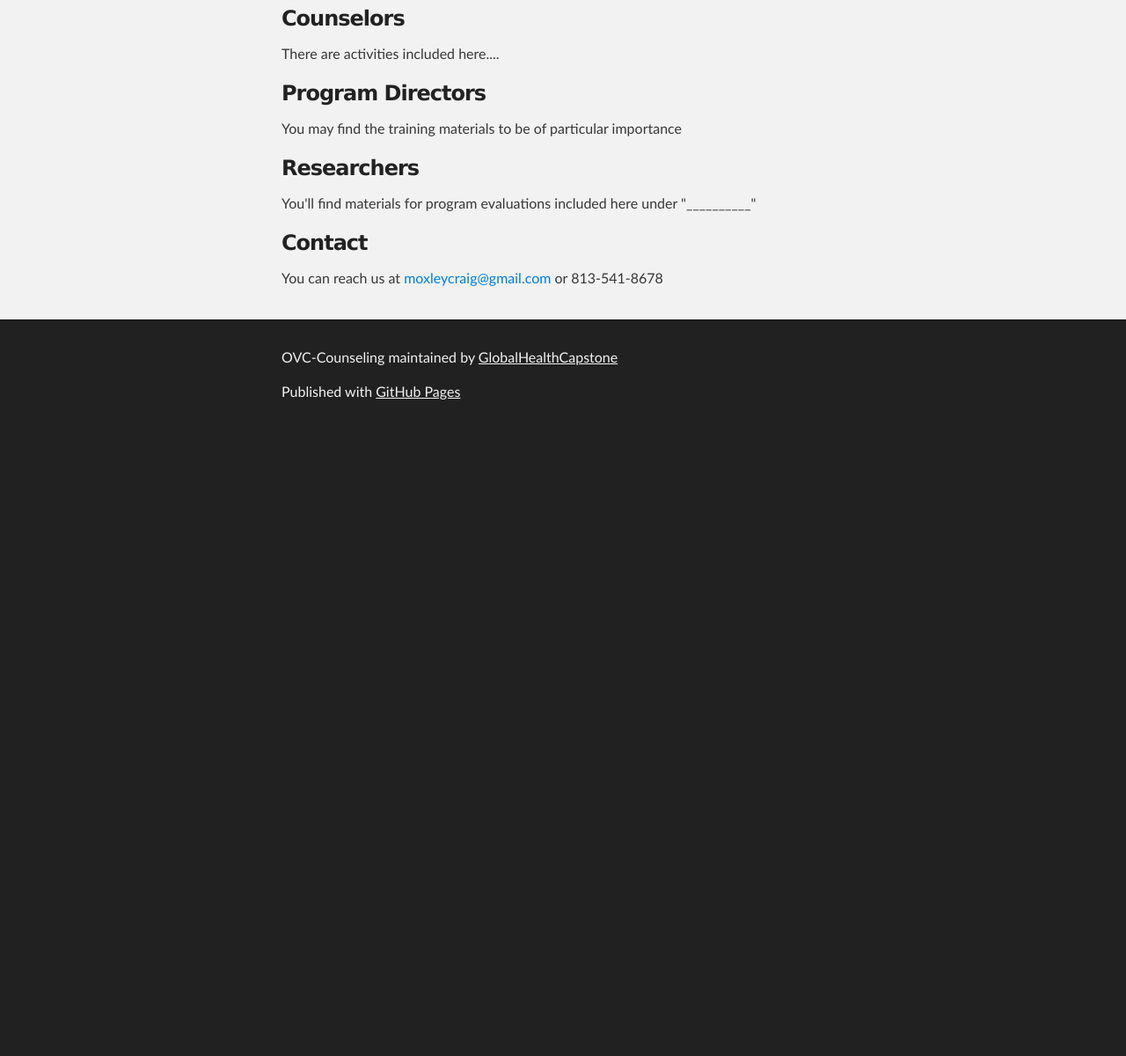
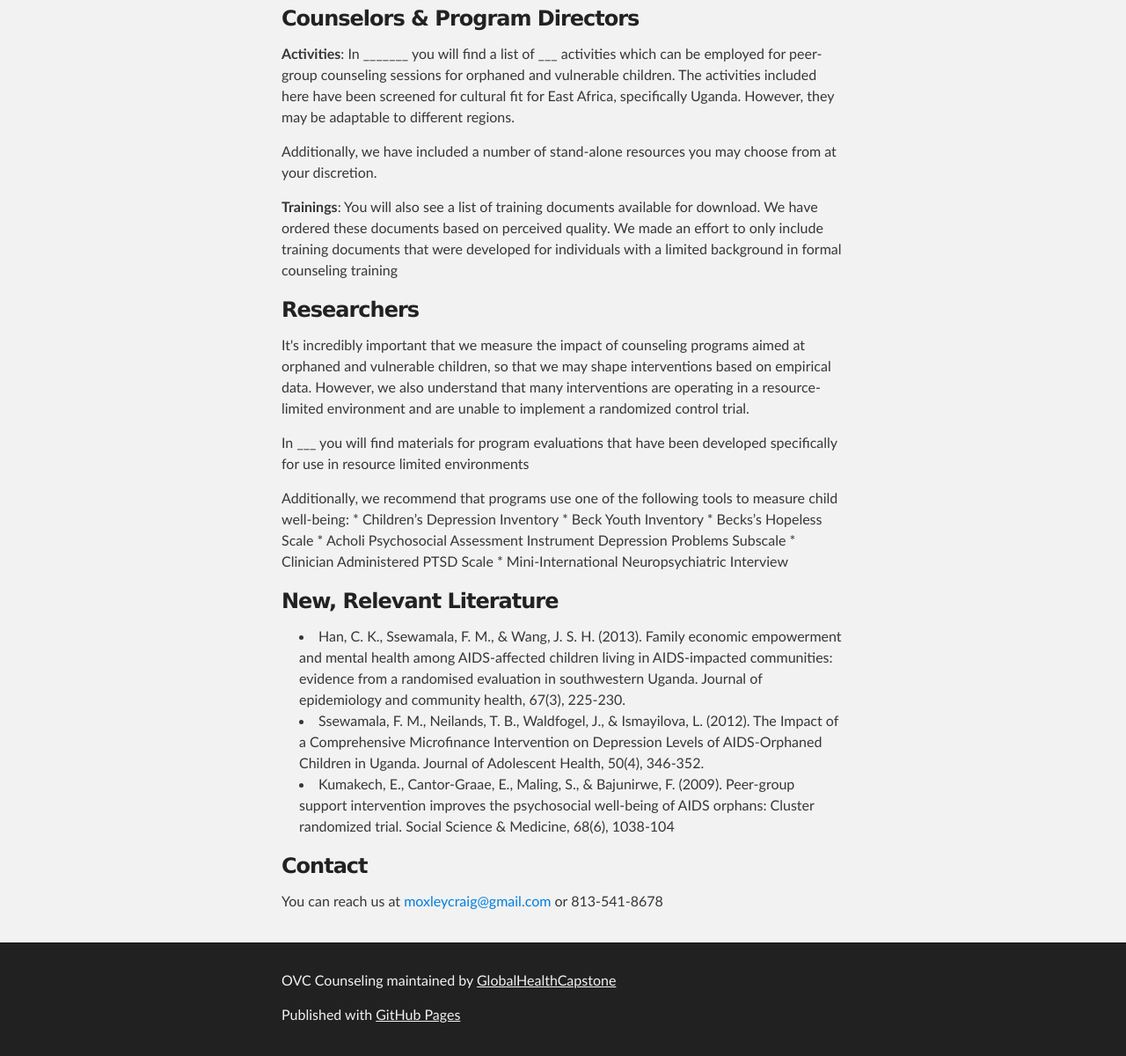
Before and after one commit to GlobalHealthCapstone/OVC-counseling, a plain HTML site: page index.html in a window 1280 px wide. Shown: the part 432-1632 px from the top of the page at 88% size. Before the commit the page ends 924 px from the top, so only its background shows below. Drawn offline with Linux system fonts and the light colour scheme.

Commit message:
Create gh-pages branch via GitHub

```diff
--- a/index.html
+++ b/index.html
@@ -4,11 +4,11 @@
   <head>
     <meta charset='utf-8' />
     <meta http-equiv="X-UA-Compatible" content="chrome=1" />
-    <meta name="description" content="OVC-Counseling : A place for counselors and program managers to find activities and training manuals for group programs for OVC" />
+    <meta name="description" content="OVC Counseling : A place for counselors and program managers to find activities and training manuals for group programs for OVC" />
 
     <link rel="stylesheet" type="text/css" media="screen" href="stylesheets/stylesheet.css">
 
-    <title>OVC-Counseling</title>
+    <title>OVC Counseling</title>
   </head>
 
   <body>
@@ -18,7 +18,7 @@
         <header class="inner">
           <a id="forkme_banner" href="https://github.com/GlobalHealthCapstone/OVC-counseling">View on GitHub</a>
 
-          <h1 id="project_title">OVC-Counseling</h1>
+          <h1 id="project_title">OVC Counseling</h1>
           <h2 id="project_tagline">A place for counselors and program managers to find activities and training manuals for group programs for OVC</h2>
 
             <section id="downloads">
@@ -38,21 +38,44 @@
 </code></pre>
 
 <h3>
-<a name="counselors" class="anchor" href="#counselors"><span class="octicon octicon-link"></span></a>Counselors</h3>
+<a name="counselors--program-directors" class="anchor" href="#counselors--program-directors"><span class="octicon octicon-link"></span></a>Counselors &amp; Program Directors</h3>
 
-<p>There are activities included here....</p>
+<p><strong>Activities</strong>: In _______ you will find a list of ___ activities which can be employed for peer-group counseling sessions for orphaned and vulnerable children. The activities included here have been screened for cultural fit for East Africa, specifically Uganda. However, they may be adaptable to different regions.</p>
 
-<h3>
-<a name="program-directors" class="anchor" href="#program-directors"><span class="octicon octicon-link"></span></a>Program Directors</h3>
+<p>Additionally, we have included a number of stand-alone resources you may choose from at your discretion.</p>
 
-<p>You may find the training materials to be of particular importance</p>
+<p><strong>Trainings</strong>: You will also see a list of training documents available for download. We have ordered these documents based on perceived quality. We made an effort to only include training documents that were developed for individuals with a limited background in formal counseling training</p>
 
 <h3>
 <a name="researchers" class="anchor" href="#researchers"><span class="octicon octicon-link"></span></a>Researchers</h3>
 
-<p>You'll find materials for program evaluations included here under "__________"</p>
+<p>It's incredibly important that we measure the impact of counseling programs aimed at orphaned and vulnerable children, so that we may shape interventions based on empirical data. However, we also understand that many interventions are operating in a resource-limited environment and are unable to implement a randomized control trial. </p>
+
+<p>In ___ you will find  materials for program evaluations that have been developed specifically for use in resource limited environments</p>
+
+<p>Additionally, we recommend that programs use one of the following tools to measure child well-being:
+      * Children’s Depression Inventory
+      * Beck Youth Inventory
+      * Becks’s Hopeless Scale
+      * Acholi Psychosocial Assessment Instrument Depression Problems Subscale
+      * Clinician Administered PTSD Scale
+      * Mini-International Neuropsychiatric Interview </p>
 
 <h3>
+<a name="new-relevant-literature" class="anchor" href="#new-relevant-literature"><span class="octicon octicon-link"></span></a>New, Relevant Literature</h3>
+
+<ul>
+<li>Han, C. K., Ssewamala, F. M., &amp; Wang, J. S. H. (2013). Family economic empowerment and
+ mental health among AIDS-affected children living in AIDS-impacted communities: evidence
+ from a randomised evaluation in southwestern Uganda. Journal of epidemiology and community
+ health, 67(3), 225-230.</li>
+<li>Ssewamala, F. M., Neilands, T. B., Waldfogel, J., &amp; Ismayilova, L. (2012). The Impact of a
+ Comprehensive Microfinance Intervention on Depression Levels of AIDS-Orphaned Children in
+ Uganda. Journal of Adolescent Health, 50(4), 346-352.</li>
+<li>Kumakech, E., Cantor-Graae, E., Maling, S., &amp; Bajunirwe, F. (2009). Peer-group support
+ intervention improves the psychosocial well-being of AIDS orphans: Cluster randomized
+ trial. Social Science &amp; Medicine, 68(6), 1038-104</li>
+</ul><h3>
 <a name="contact" class="anchor" href="#contact"><span class="octicon octicon-link"></span></a>Contact</h3>
 
 <p>You can reach us at <a href="mailto:moxleycraig@gmail.com">moxleycraig@gmail.com</a> or 813-541-8678</p>
@@ -62,7 +85,7 @@
     <!-- FOOTER  -->
     <div id="footer_wrap" class="outer">
       <footer class="inner">
-        <p class="copyright">OVC-Counseling maintained by <a href="https://github.com/GlobalHealthCapstone">GlobalHealthCapstone</a></p>
+        <p class="copyright">OVC Counseling maintained by <a href="https://github.com/GlobalHealthCapstone">GlobalHealthCapstone</a></p>
         <p>Published with <a href="http://pages.github.com">GitHub Pages</a></p>
       </footer>
     </div>
```
Also changed, not shown: params.json (+1 -1 lines).
